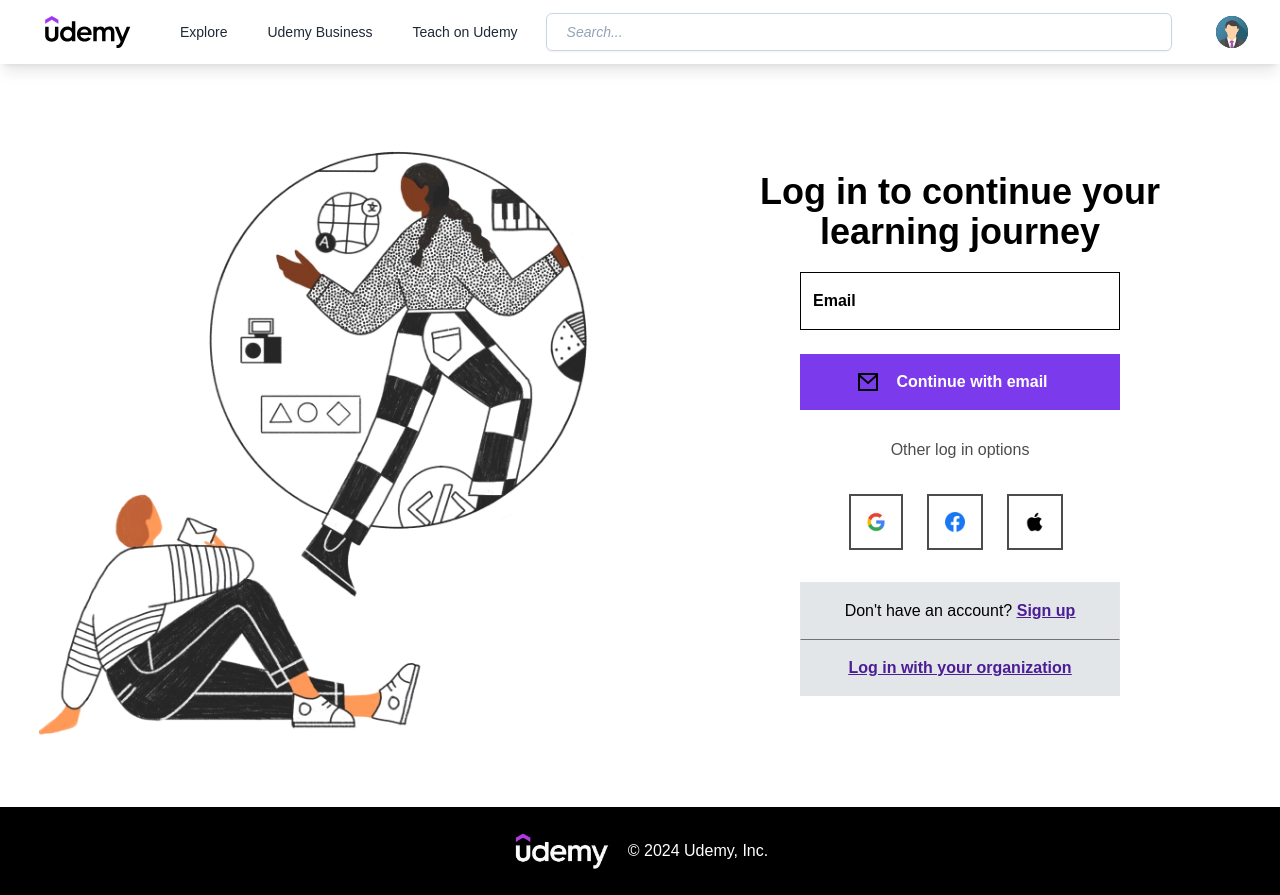
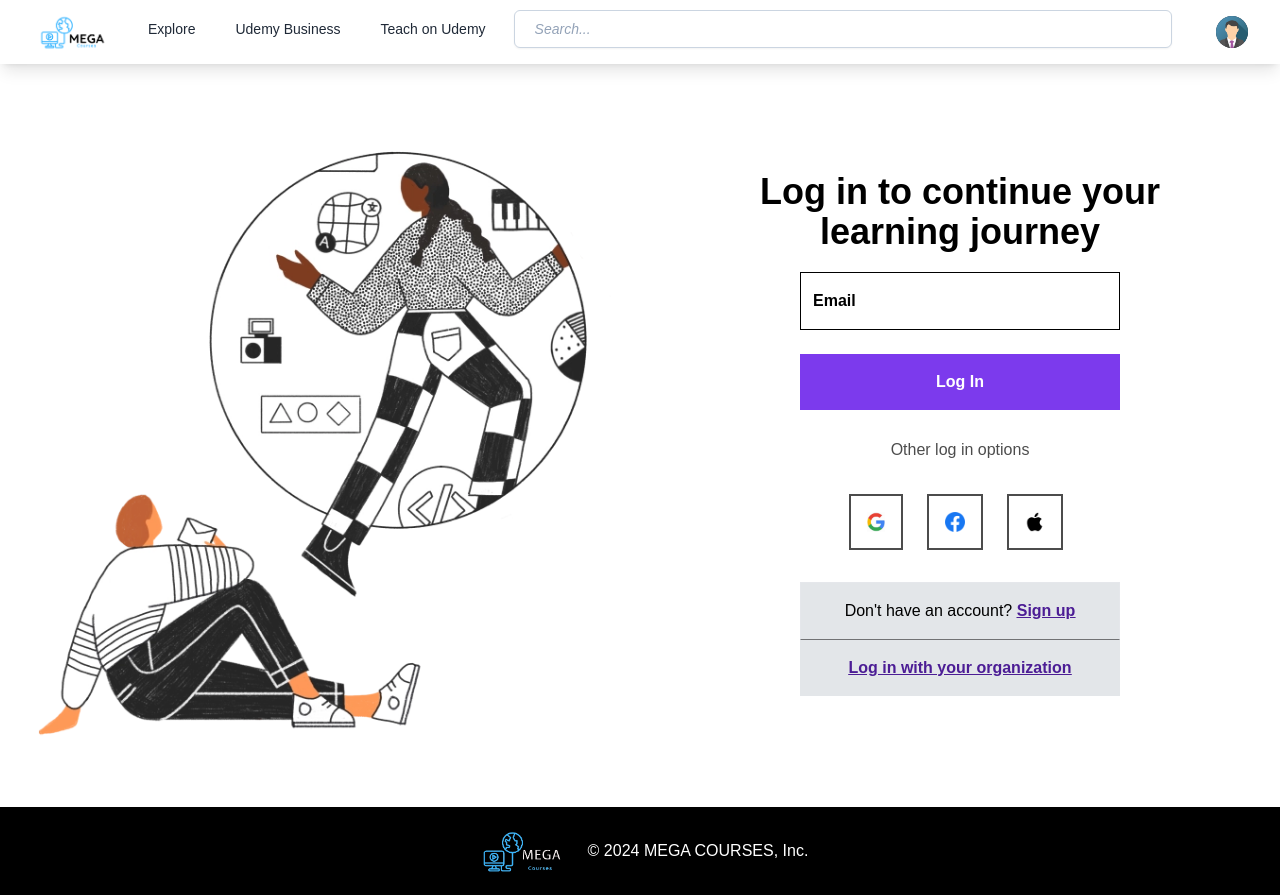
Before and after one commit to el7amrawy/ELearning_FrontEnd, a website: page login.html in a window 1280 px wide. Drawn offline with Linux system fonts and the light colour scheme; some icons are missing; a web font is replaced by a local one.

Commit message:
edit logo footer and nav

```diff
--- a/login.html
+++ b/login.html
@@ -33,7 +33,7 @@
                     <div class="flex flex-1 items-center justify-center sm:items-stretch md:justify-start">
                         <a href="index.html" class="flex shrink-0 items-center text-2xl font-bold -transparent logo  relative " >
                             <!-- udemy -->
-                            <img class="h-8 w-28" src="./assets/files/logo.svg" alt="Your Company">
+                            <img class="w-20" src="assets/images/3.png" alt="Your Company">
                         </a>
                         <div class="hidden md:ml-6 md:block w-full">
                             <div class="flex items-center w-full space-x-4 ">
@@ -104,8 +104,8 @@
         <form action="" class="flex flex-col justify-center items-center mt-5 lg:w-1/2">
             <input type="email" placeholder="Email" name="email" class="w-full px-3 font-bold text-black placeholder:text-black py-4 border border-black mb-2 ">
             <button class="w-full flex justify-center items-center mt-4 px-8 bg-violet-600 hover:bg-violet-700">
-                <img src="assets/images/mail-line.png " alt="" >
-                <p class="m-4 font-bold text-white">Continue with email</p>
+
+                <p class="m-4 font-bold text-white">Log In</p>
             </button>
         </form>
         <div class="mt-7 relative">
@@ -126,9 +126,11 @@
     </section>
     <footer class="p-4  bg-black text-white mt-5 border-t-white drop-shadow-xl  ">
         <div class="container mx-auto flex items-center justify-center">
-        <a href="#"><img width="100px" src="assets/images/download-removebg-preview.png" alt=""></a>
-        <h3 class="ml-4">© 2024 Udemy, Inc.</h3>
+        <a href="#"><img width="100px" src="assets/images/LOGO-footer.png" alt=""></a>
+        <h3 class="ml-4 text-white">© 2024 MEGA COURSES, Inc.</h3>
     </div>
     </footer>
+    <script src="./assets/js/all.min.js"></script>
+    <script src="./assets/js/master.js"></script>
 </body>
 </html>
```
Also changed, not shown: assets/css/output.css, assets/images/3 - Copy.png (added), assets/images/3.png (added), assets/images/3_-_Copy-removebg-preview.png (added), assets/images/LOGO-footer.png (added).
